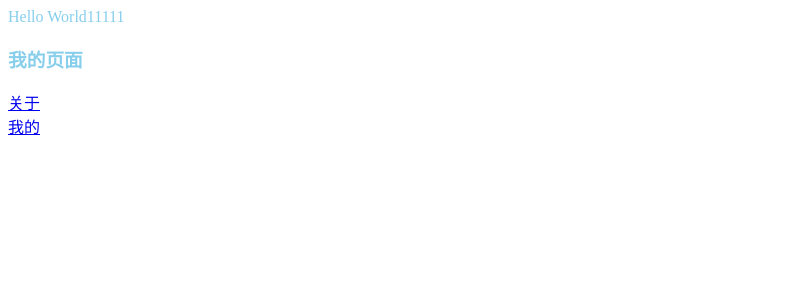
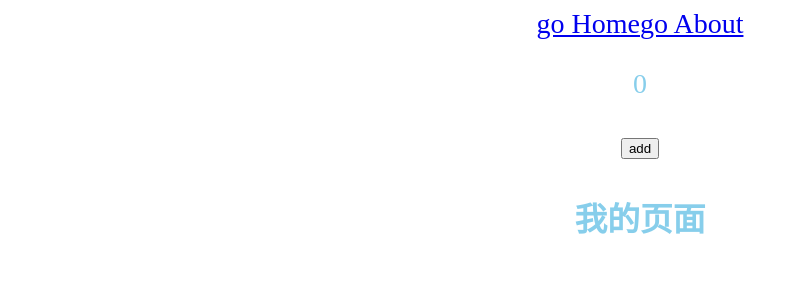
Before and after one commit to kangchens/peas, a Vue app: page /#/Home in a window 1280 px wide. Shown: the top 300 px of the page, without its empty margins (0-799 px from the left). Built offline with nearby package versions, Linux system fonts and the light colour scheme.

Commit message:
基础配置完毕

```diff
--- a/babel.config.js
+++ b/babel.config.js
@@ -6,5 +6,9 @@ module.exports = {
         //     "useBuiltIns":"usage",
         //     "corejs":3
         // }
+    ],
+    plugins: [
+        // 添加这个
+       '@babel/plugin-syntax-dynamic-import'
     ]
 }
--- a/package.json
+++ b/package.json
@@ -11,6 +11,7 @@
   "author": "",
   "license": "ISC",
   "devDependencies": {
+    "@babel/plugin-syntax-dynamic-import": "^7.8.3",
     "@intervolga/optimize-cssnano-plugin": "^1.0.6",
     "autoprefixer": "^9.7.6",
     "cache-loader": "^4.1.0",
--- a/src/App.vue
+++ b/src/App.vue
@@ -1,28 +1,38 @@
+// App.vue
 <template>
   <div class="App">
-    Hello World11111
-    <div class="review">
+    <div>
+      <router-link to="/home">go Home</router-link>
+      <router-link to="/about">go About</router-link>
+    </div>
+    <div>
+      <p>{{getCounter}}</p>
+      <button @click="add">add</button>
+    </div>
+    <div>
       <router-view></router-view>
-    </div>
-    <div class="checkbtn">
-      <router-link to="/about">关于</router-link>
-      <br>
-      <router-link to="/home">我的</router-link>
     </div>
   </div>
 </template>
-
 <script>
+import { mapActions, mapGetters,mapMutations } from 'vuex'
 export default {
   name: 'App',
   data() {
     return {};
+  },
+  computed: {
+    ...mapGetters(['getCounter'])
+  },
+  methods: {
+    ...mapMutations(['add'])
   }
 };
 </script>
-
 <style lang="less" scoped>
 .App {
+  text-align: center;
   color: skyblue;
+  font-size: 28px;
 }
 </style>
--- a/src/main.js
+++ b/src/main.js
@@ -1,7 +1,9 @@
 import Vue from 'vue'
 import App from './App.vue'
 import router from './router'
+import store from './store'
 new Vue({
   router,
+  store,
   render: h => h(App)
 }).$mount('#app')
--- a/src/router/index.js
+++ b/src/router/index.js
@@ -8,11 +8,11 @@ export default new vueRouter({
     routes:[
         {
             path:'/home',
-            component:Home
+            component: () => import(/* webpackChunkName: "Home" */ '../views/Home.vue')
         },
         {
             path:'/about',
-            component:About
+            component: () => import(/* webpackChunkName: "Home" */ '../views/About.vue')
         },
         {
             path: '*',
--- /dev/null
+++ b/src/store/index.js
@@ -0,0 +1,25 @@
+import Vue from 'vue';
+import Vuex from 'vuex';
+Vue.use(Vuex);
+const state = {
+    counter:0
+}
+const mutations = {
+    add:({commit})=>commit('add')
+}
+const actions = {
+    add:(state)=>{
+        state.counter++
+    }
+}
+const getters = {
+    getCounter (state) {
+        return state.counter
+    }
+}
+export default new Vuex.Store({
+    state,
+    mutations,
+    actions,
+    getters
+})
```
Also changed, not shown: 1 other file (tests, documents, lock files or other folders).
